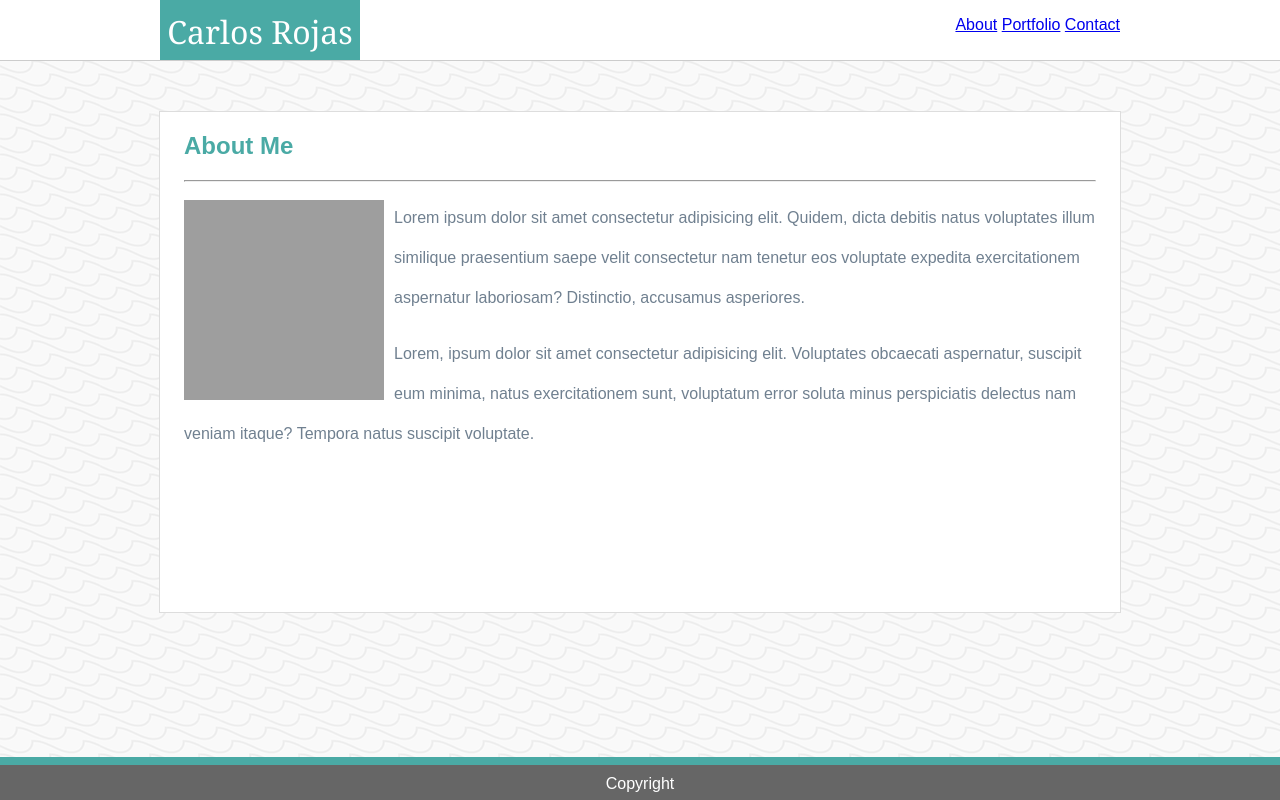
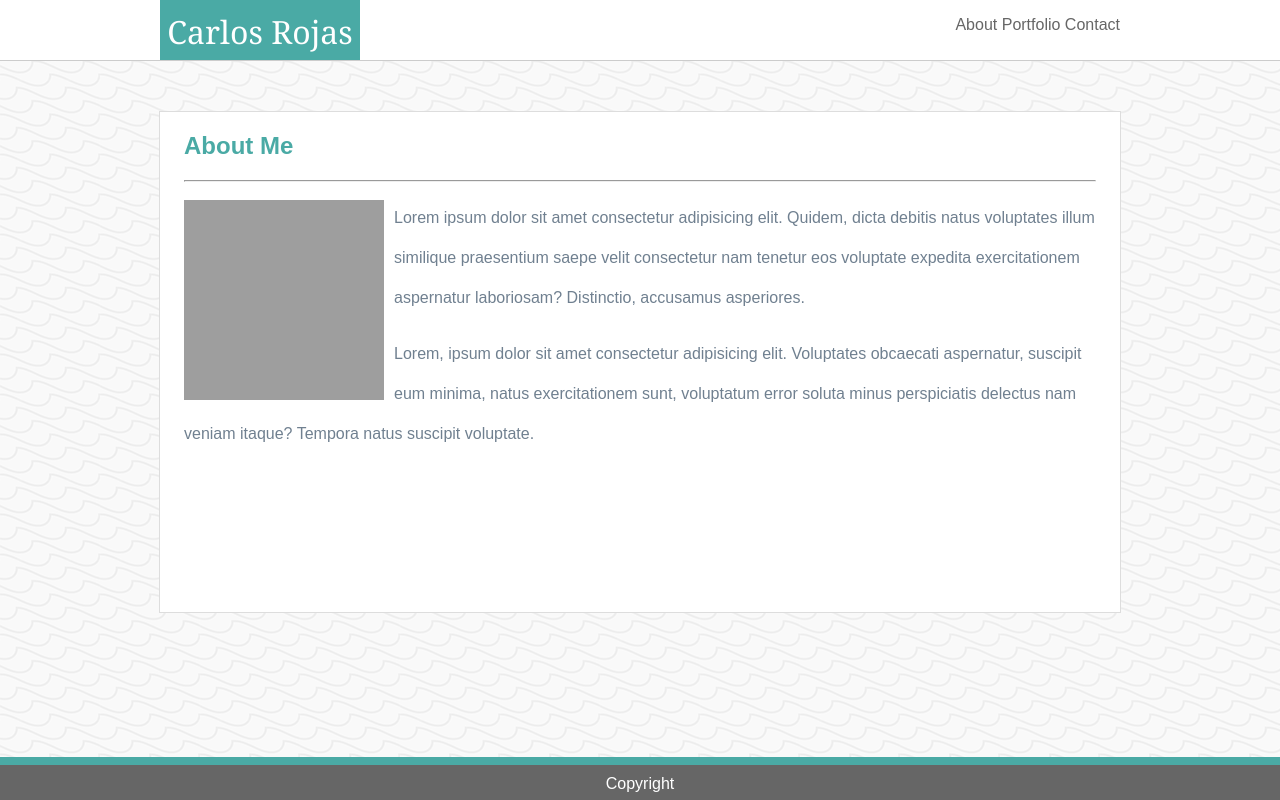
Before and after one commit to Carlos-Rojas-CA/Carlos-Rojas-CA.github.io, a plain HTML site: page index.html in a window 1280 px wide. Drawn offline with Linux system fonts and the light colour scheme; grey boxes are pictures that could not be loaded.

Commit message:
removed underline for hyperlink

```diff
--- a/assets/css/style.css
+++ b/assets/css/style.css
@@ -156,3 +156,8 @@ h4{
   color: #ffffff;
   padding-top: 5px;
 }
+
+a{
+  color: #666666;
+  text-decoration: none;
+}
```
